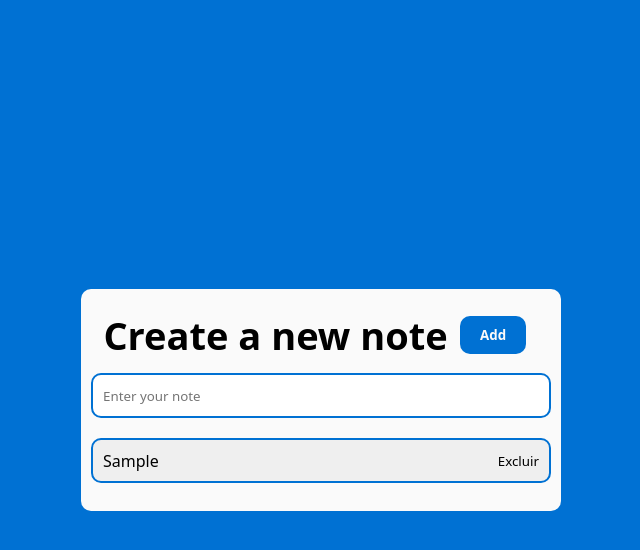
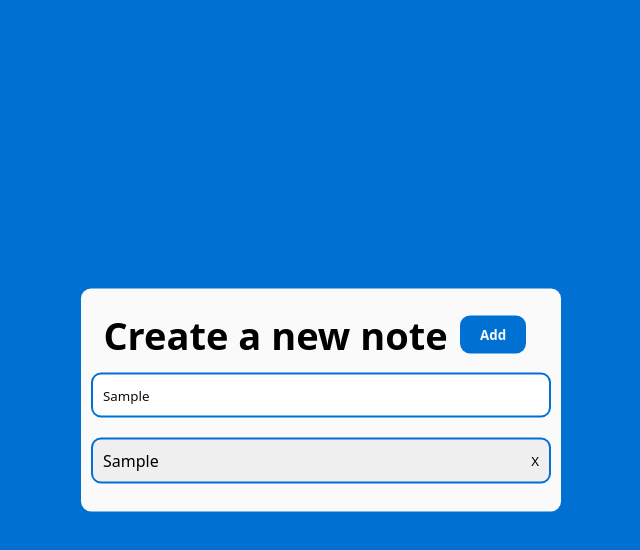
Before and after one commit to destrella66/todo-list, a plain HTML site: page index.html in a window 1280 px wide. Both pictures are taken after typing "Sample" into the empty fields and a click on the button "Add". Shown: the whole page, without its empty margins (319-959 px from the left). Drawn offline with Linux system fonts and the light colour scheme.

Commit message:
Refatora o código e cria função delete

```diff
--- a/index.html
+++ b/index.html
@@ -12,7 +12,7 @@
       <div id="take-notes">
         <div class="header">
           <h1>Create a new note</h1>
-          <button id="addNote">Add</button><br />
+          <button id="addNote" onclick="addNote()">Add</button><br />
         </div>
         <input type="text" id="noteId" placeholder="Enter your note" />
         <div id="receiveNotes"></div>
--- a/scr/css/style.css
+++ b/scr/css/style.css
@@ -57,11 +57,12 @@
   margin-bottom: 20px;
   border-radius: 10px;
   transition: 0.3s;
-  color: white;
+  color: #0e0e0e;
 }
 
 #noteId:focus {
   background-color: #0071d3;
+  color: white;
 }
 #noteId:focus::placeholder {
   color: white;
@@ -75,6 +76,6 @@
   align-items: center;
   justify-content: space-between;
   padding: 10px;
-  height: 45px;
+  min-height: 45px;
   border-radius: 10px;
 }
--- a/scr/script/scripts.js
+++ b/scr/script/scripts.js
@@ -1,37 +1,29 @@
-let takeNotes = document.getElementById("take-notes");
-let addNote = document.getElementById("addNote");
-let noteId = document.getElementById("noteId");
-let  noteBox = document.getElementsByClassName("noteBox");
+
+function addNote() {
+let noteId = document.getElementById("noteId").value;
+
+    if (noteId.trim() !== "") {
     let receiveNotes = document.getElementById("receiveNotes")
 
 
-addNote.addEventListener("click", () => {
+      // Create a div element to the note
+      let noteBox = document.createElement("div");
+      noteBox.textContent = noteId;
+      noteBox.classList.toggle("noteBox")
 
-    if(noteId.value == ''){
-        alert("Enter a note!");
-    }
-    else{
-        receiveNotes.innerHTML +=`
-            <div class="noteBox">
-                <span>
-                    ${noteId.value}
-                </span>
-                <button id="deleteButton">Excluir</button>
-
-            </div>
-        `;
-        let deleteButton = document.getElementById("deleteButton");
-
+      // Create a button to remove notes
+      let deleteButton = document.createElement("button");
+      deleteButton.textContent = "X";
       deleteButton.onclick = function () {
-    // Use "this" para se referir ao botão que foi clicado
+        // Use "this" to match with the note that is selected
         receiveNotes.removeChild(this.parentElement);
       };
 
-        noteId.value = "";
+      // Add new notes
+      noteBox.appendChild(deleteButton);
+      receiveNotes.appendChild(noteBox);
 
-
-
-
-
+      // Clear noteId input
+      noteId= "";
     }
-});
+  }
```
Also changed, not shown: jkdlsfjkl.html (added, +44 -0 lines). Lines whose indentation alone changed are shown as unchanged.
